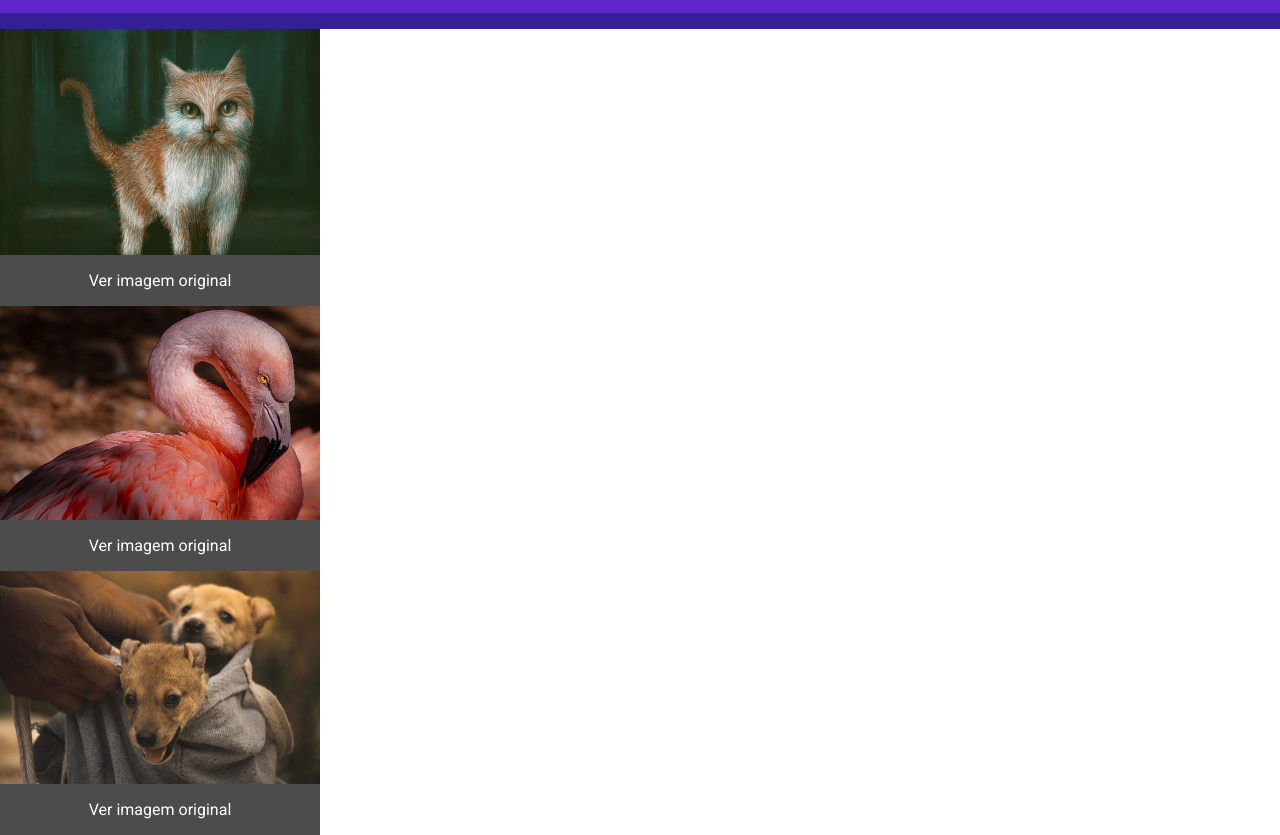
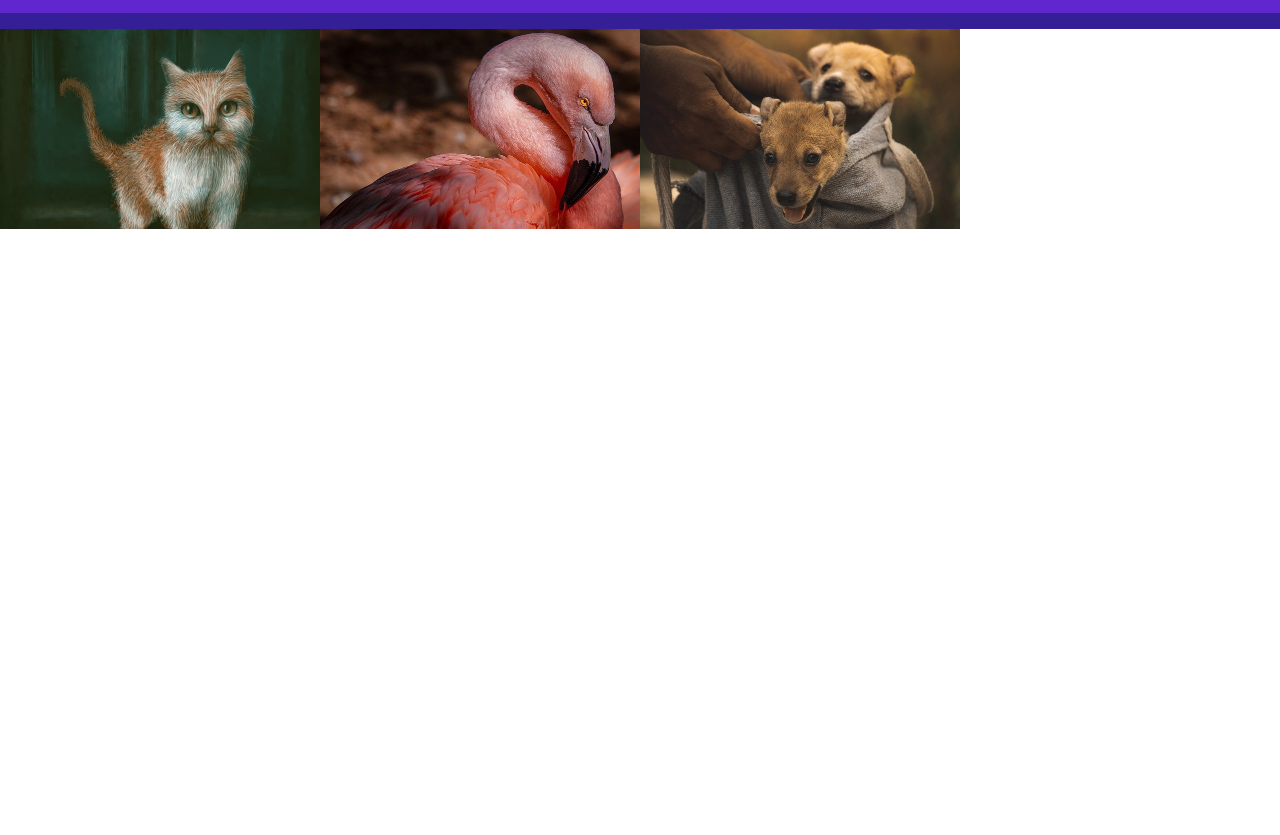
Before and after one commit to Mrzero001002/ProjetoX, a plain HTML site: page index.html in a window 1280 px wide. Shown: the part 62-897 px from the top of the page. After the commit the page ends 800 px from the top, so only its background shows below. Drawn offline with nearby package versions, Linux system fonts and the light colour scheme.

Commit message:
multiplas edições

```diff
--- a/css.css
+++ b/css.css
@@ -68,14 +68,17 @@ button{
     background-color: rgb(252, 0, 0, 0.6);
 }
 
-img {
+ul {
     display: flex;
-    flex-wrap: wrap-reverse;
+    flex-wrap: wrap;
 }
 
 ul li {
     max-width: 25%;
     list-style: none;
+    position: relative;
+    max-height: 200px;
+    overflow-y: hidden;
 }
 
 ul li img {
@@ -87,15 +90,26 @@ ul li img {
     background-color: rgb(0, 0, 0, 0.7);
     bottom: 0;
     left: 0;
+    position: absolute;
     width: 100%;
-    text-align: center;
+    opacity: 0;
+    transition: all ease .4s;
 }
-a{
+
+.overlay a{
     text-decoration: none;
     color: white;
 }
 
-a:hover{
+.overlay a:hover{
     text-decoration: underline;
     text-decoration-color: white;
 }
+
+.overlay:hover{
+    opacity: 1;
+}
+
+ul li:hover .overlay{
+    opacity: 1;
+}
--- a/index.html
+++ b/index.html
@@ -25,28 +25,24 @@
         <li>
             <img src="./images/foto1.jpg" alt="Gato" id="KKJ"/>
             <div class="overlay">
-                <a href="./images/foto1.jpg" title="Ver original" target="_blank">
-                    Ver imagem original
+                <a href="./images/foto1.jpg" title="Ver tamanho original" target="_blank">
+                    Ver tamanho original
                 </a>
             </div>
         </li>
-    </ul>
-    <ul>
         <li>
             <img src="./images/foto2.jpg" alt="Gato" id="KKJ"/>
             <div class="overlay">
-                <a href="./images/foto2.jpg" title="Ver original" target="_blank">
-                    Ver imagem original
+                <a href="./images/foto2.jpg" title="Ver tamanho original" target="_blank">
+                    Ver tamanho original
                 </a>
             </div>
         </li>
-    </ul>
-    <ul>
         <li>
             <img src="./images/foto3.jpg" alt="Gato" id="KKJ"/>
             <div class="overlay">
-                <a href="./images/foto3.jpg" title="Ver original" target="_blank">
-                    Ver imagem original
+                <a href="./images/foto3.jpg" title="Ver tamanho original" target="_blank">
+                    Ver tamanho original
                 </a>
             </div>
         </li>
```
